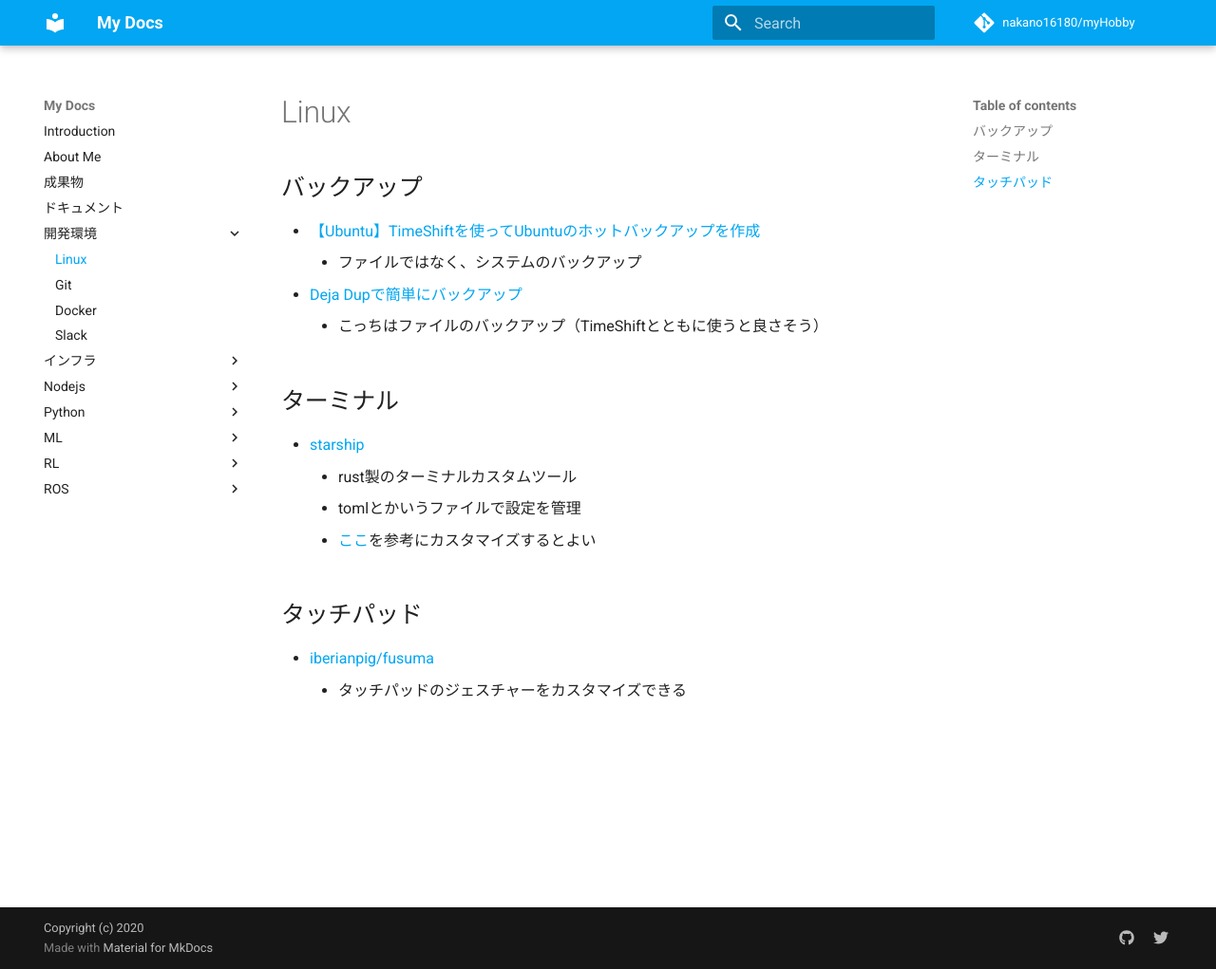
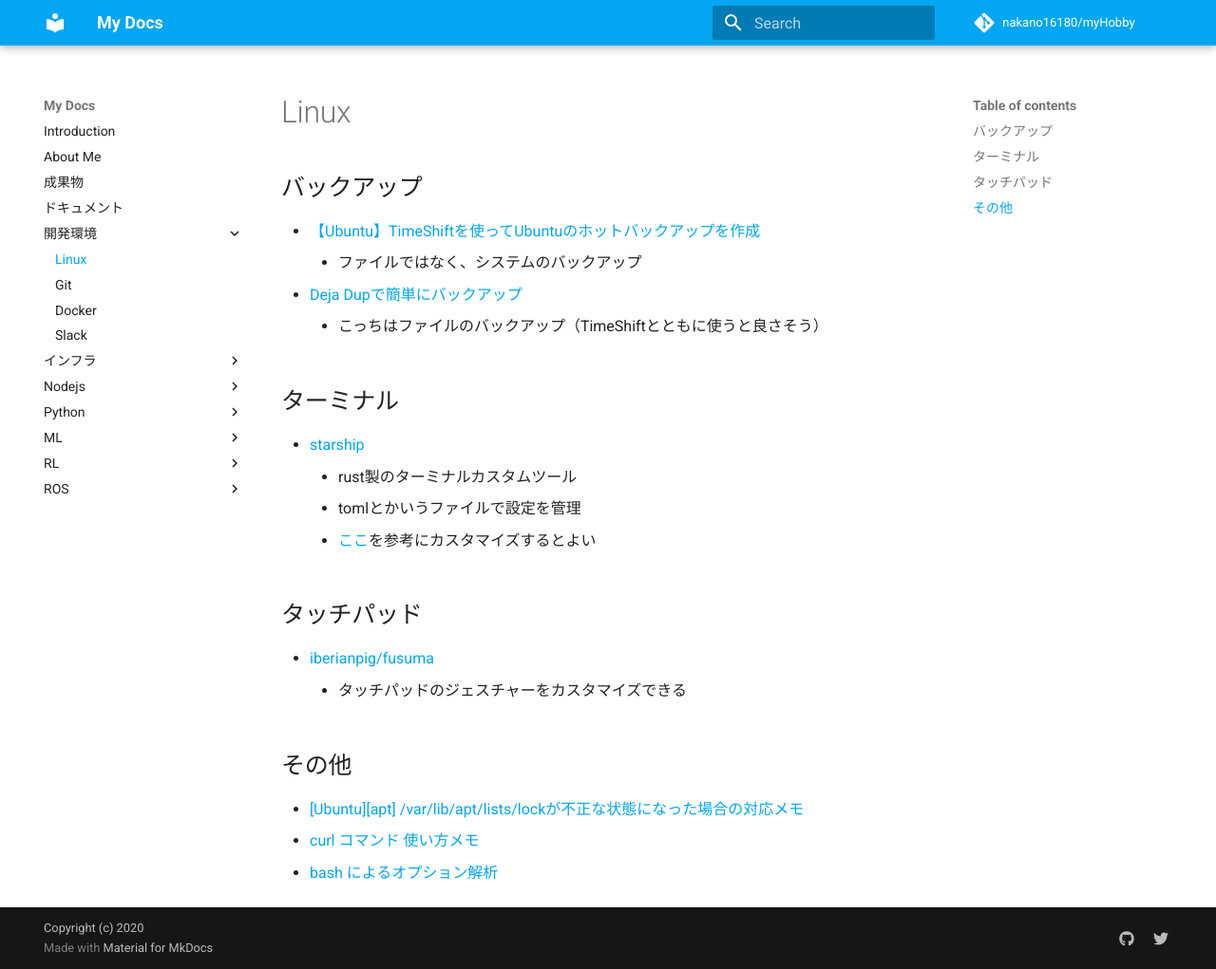
Before and after one commit to nakano16180/myHobby, an MkDocs documentation site: the page built from docs/dev/linux.md, in a window 1280 px wide and 1021 px high. Shown: the whole window at 95% size. Built offline with MkDocs 1.6.1 and Material for MkDocs 9.7.7, drawn with Linux system fonts in a browser that asks for light colours; comment, search, counter and statistics services are not loaded.

Commit message:
update linux

```diff
--- a/docs/dev/linux.md
+++ b/docs/dev/linux.md
@@ -13,3 +13,8 @@
 ## タッチパッド
   - [iberianpig/fusuma](https://github.com/iberianpig/fusuma)
     - タッチパッドのジェスチャーをカスタマイズできる
+
+## その他
+  - [[Ubuntu][apt] /var/lib/apt/lists/lockが不正な状態になった場合の対応メモ](https://qiita.com/koara-local/items/e63b7e4ff3cea803bdea)
+  - [curl コマンド 使い方メモ](https://qiita.com/yasuhiroki/items/a569d3371a66e365316f)
+  - [bash によるオプション解析](https://qiita.com/b4b4r07/items/dcd6be0bb9c9185475bb)
```
